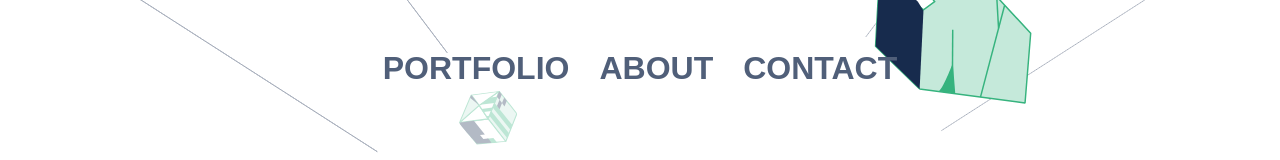
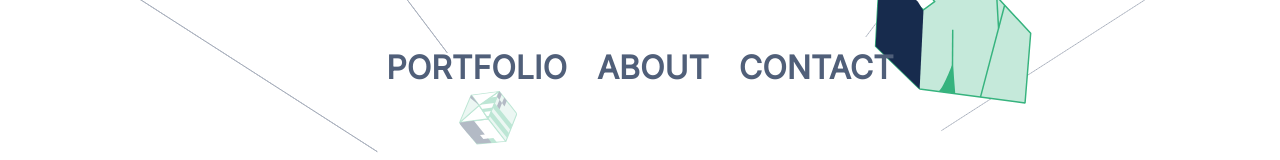
Before and after one commit to Ochiengsteven/PORTFOLIO-M, a website: page index.html in a window 1280 px wide. Shown: the top 160 px of the page. Drawn offline with Linux system fonts and the light colour scheme.

Commit message:
add font family to menu items

```diff
--- a/style.css
+++ b/style.css
@@ -72,6 +72,10 @@ h2 {
   display: flex;
   flex-direction: column;
   padding-top: 15%;
+}
+
+.menu {
+  font-family: Inter, sans-serif;
 }
 
 a {
```
